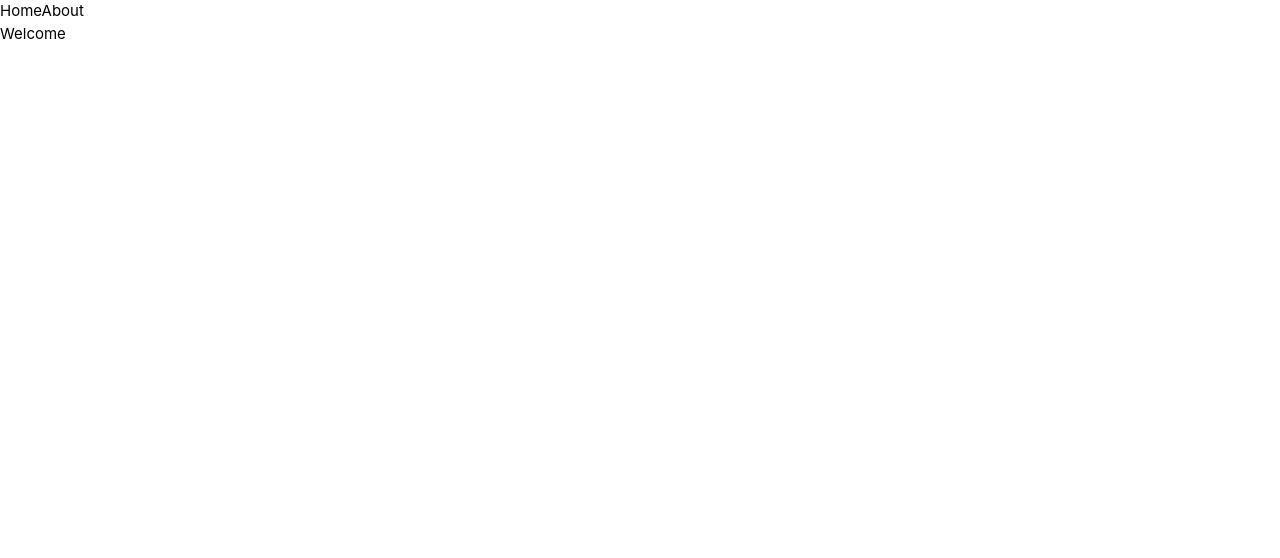
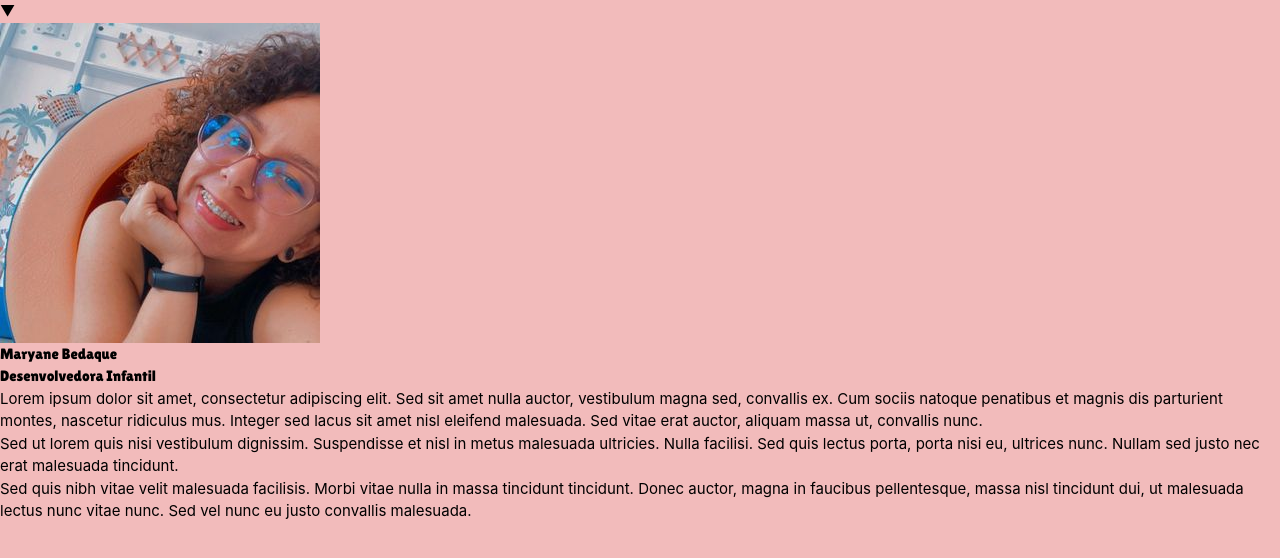
Before and after one commit to robiertoo/maryane-bedaque, a Vue app: page / in a window 1280 px wide. Shown: the top 558 px of the page. Built offline with nearby package versions, Linux system fonts and the light colour scheme.

Commit message:
create navbar component and complement the home view

```diff
--- a/src/App.vue
+++ b/src/App.vue
@@ -1,16 +1,16 @@
 <script setup>
-import { RouterLink, RouterView } from 'vue-router'
+import { RouterView } from 'vue-router'
+import TheNavbar from './components/ui/TheNavbar.vue'
 </script>
 
 <template>
-  <header>
-    <div class="wrapper">
-      <nav>
-        <RouterLink to="/">Home</RouterLink>
-        <RouterLink to="/about">About</RouterLink>
-      </nav>
+  <div class="p-2 space-y-2">
+    <header>
+      <the-navbar />
+    </header>
+
+    <div class="">
+      <RouterView />
     </div>
-  </header>
-
-  <RouterView />
+  </div>
 </template>
--- a/src/assets/main.css
+++ b/src/assets/main.css
@@ -1,5 +1,24 @@
 @import './base.css';
+@import url('https://fonts.googleapis.com/css2?family=Lilita+One&display=swap');
 
 @tailwind base;
 @tailwind components;
 @tailwind utilities;
+
+:root {
+  --primary-color: #223740;
+  --secondary-color: #B8D3D9;
+  --thirdary-color: #72BF6F;
+  --fourthary-color: #F2CB57;
+  --background-color: #F2BBBB;
+}
+
+body {
+  background-color: var(--background-color);
+}
+
+.lilita-one-regular {
+  font-family: "Lilita One", sans-serif;
+  font-weight: 400;
+  font-style: normal;
+}
--- /dev/null
+++ b/src/components/ui/TheNavbar.vue
@@ -0,0 +1,52 @@
+<script setup>
+import { ref } from 'vue';
+import { RouterLink } from 'vue-router';
+
+const links = [
+  {
+    name: 'Home',
+    path: '/',
+  },
+  {
+    name: 'Sobre mim',
+    path: '/about',
+  },
+  {
+    name: 'Experiências',
+    path: '/',
+  },
+  {
+    name: 'Escolaridade',
+    path: '/',
+  },
+  {
+    name: 'Contato',
+    path: '/',
+  },
+];
+
+const isMenuOpen = ref(false);
+
+const toggleMenu = () => {
+  isMenuOpen.value = !isMenuOpen.value;
+}
+
+</script>
+
+<template>
+  <Transition>
+    <div class="text-white text-2xl">
+      <div @click="toggleMenu">
+        {{ isMenuOpen ? '▲' : '▼' }}
+      </div>
+
+      <div class="lilita-one-regular" v-if="isMenuOpen">
+        <nav class="flex flex-col">
+          <template v-for="(link, index) in links" :key="index">
+            <RouterLink :to="link.path" class="hover:underline">{{ link.name }}</RouterLink>
+          </template>
+        </nav>
+      </div>
+    </div>
+  </Transition>
+</template>
--- a/src/views/HomeView.vue
+++ b/src/views/HomeView.vue
@@ -1,5 +1,32 @@
 <template>
-  <main>
-    Welcome
-  </main>
+  <div class="flex flex-col md:flex-row h-screen space-y-2 text-[--primary-color]">
+    <div class="w-full">
+      <img class="w-full" src="/src/assets/mb.jpg" alt="Maryane Bedaque">
+    </div>
+
+    <div class="w-full h-full">
+      <div class="lilita-one-regular mb-2">
+        <h1 class="text-2xl">Maryane Bedaque</h1>
+
+        <h2 class="text-lg">Desenvolvedora Infantil</h2>
+      </div>
+
+      <div>
+        <p>
+          Lorem ipsum dolor sit amet, consectetur adipiscing elit. Sed sit amet nulla auctor, vestibulum magna sed,
+          convallis ex. Cum sociis natoque penatibus et magnis dis parturient montes, nascetur ridiculus mus. Integer
+          sed lacus sit amet nisl eleifend malesuada. Sed vitae erat auctor, aliquam massa ut, convallis nunc.
+        </p>
+        <p>
+          Sed ut lorem quis nisi vestibulum dignissim. Suspendisse et nisl in metus malesuada ultricies. Nulla facilisi.
+          Sed quis lectus porta, porta nisi eu, ultrices nunc. Nullam sed justo nec erat malesuada tincidunt.
+        </p>
+        <p>
+          Sed quis nibh vitae velit malesuada facilisis. Morbi vitae nulla in massa tincidunt tincidunt. Donec auctor,
+          magna in faucibus pellentesque, massa nisl tincidunt dui, ut malesuada lectus nunc vitae nunc. Sed vel nunc eu
+          justo convallis malesuada.
+        </p>
+      </div>
+    </div>
+  </div>
 </template>
```
Also changed, not shown: src/assets/mb.jpg (added).
